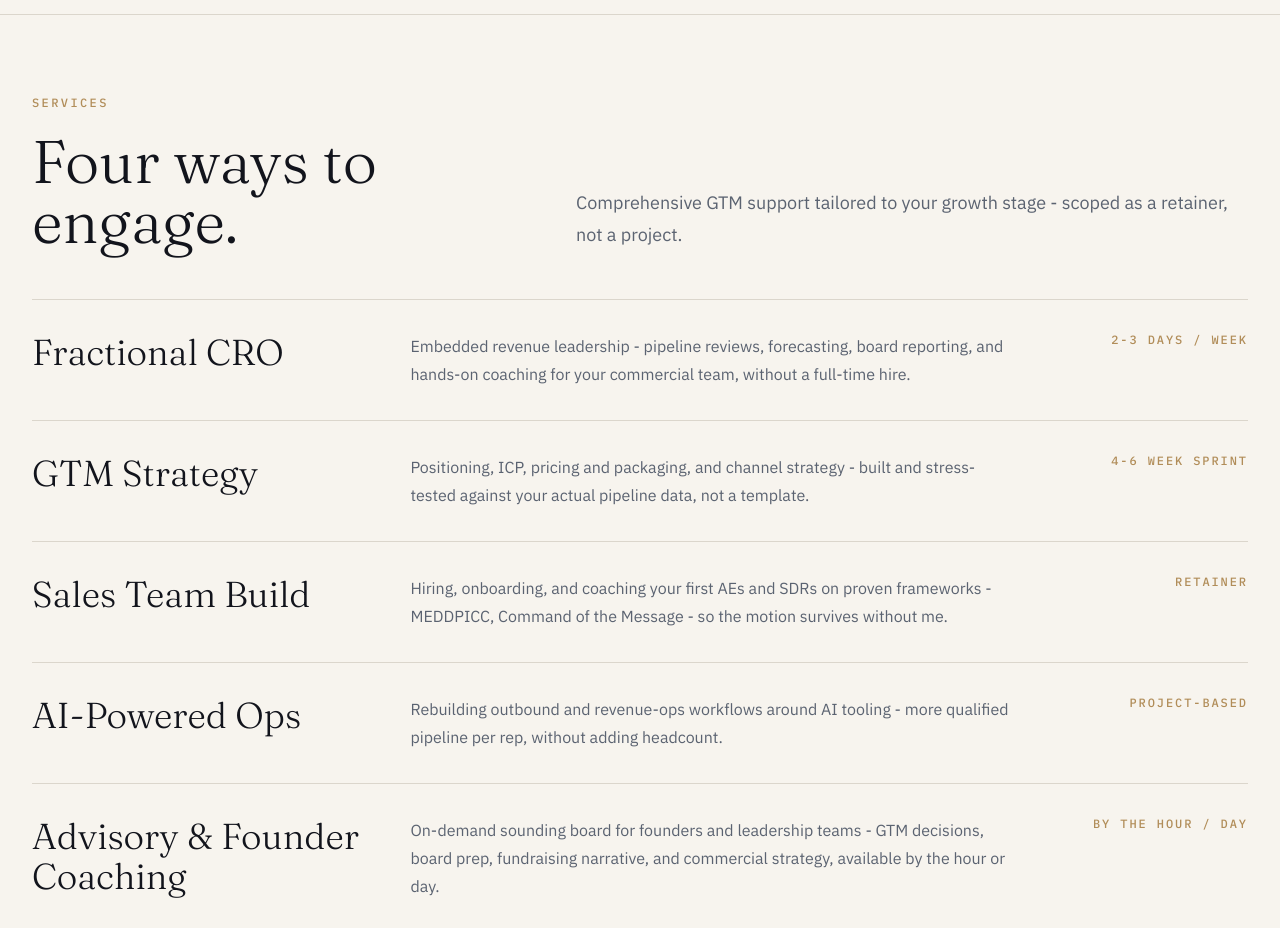
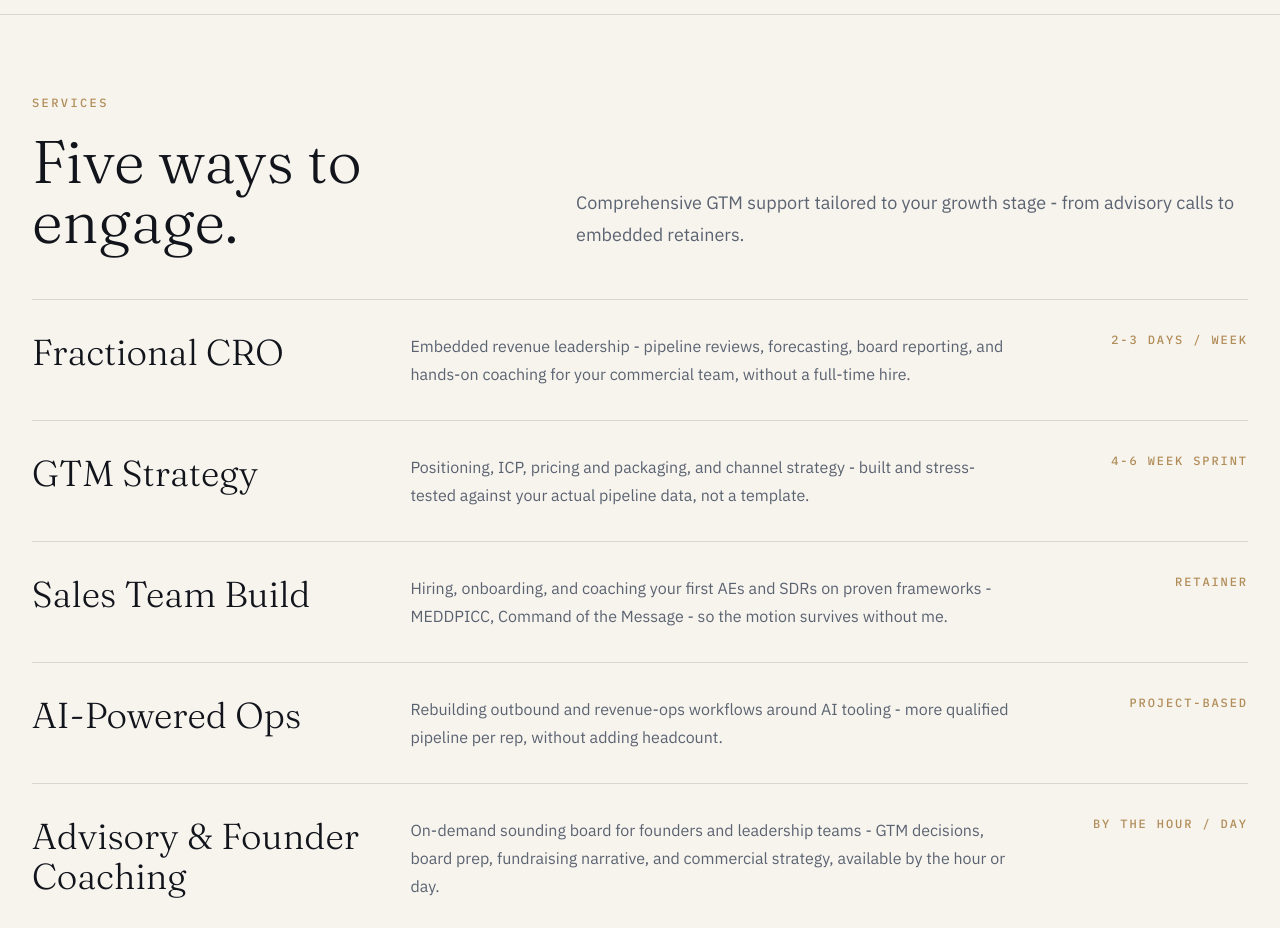
Before and after one commit to petelipton-salesedge/salesedge-consulting-ltd, a React (Vite) app: page / in a window 1280 px wide. Shown: the part 3400-4328 px from the top of the page. Built offline with nearby package versions, Linux system fonts and the light colour scheme.

Commit message:
Changes
Co-authored-by: petelipton-salesedge <243401023+petelipton-salesedge@users.noreply.github.com>

```diff
--- a/src/pages/Index.tsx
+++ b/src/pages/Index.tsx
@@ -306,9 +306,9 @@ const Index = () => {
           <div className="mx-auto max-w-7xl px-5 py-16 md:py-20 lg:px-8">
             <p className="font-mono text-xs font-medium uppercase tracking-[0.2em] text-accent">SERVICES</p>
             <div className="mt-5 grid gap-5 lg:grid-cols-[0.75fr_1fr] lg:items-end">
-              <h2 className="font-display text-4xl font-light leading-tight text-foreground md:text-6xl">Four ways to engage.</h2>
+              <h2 className="font-display text-4xl font-light leading-tight text-foreground md:text-6xl">Five ways to engage.</h2>
               <p className="max-w-2xl text-lg leading-8 text-muted-foreground lg:justify-self-end">
-                Comprehensive GTM support tailored to your growth stage - scoped as a retainer, not a project.
+                Comprehensive GTM support tailored to your growth stage - from advisory calls to embedded retainers.
               </p>
             </div>
             <div className="mt-12 border-t border-border">
```
